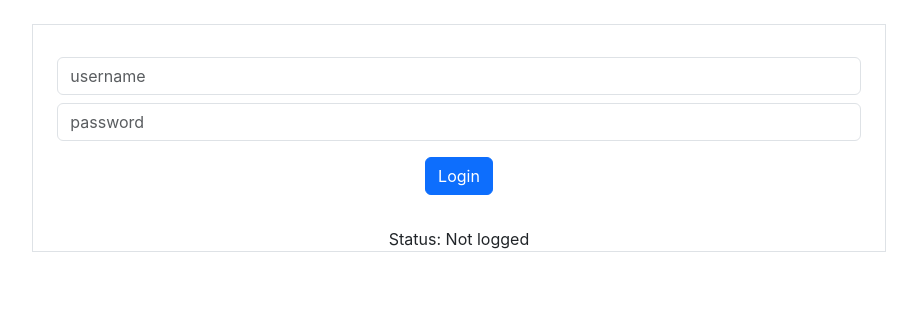
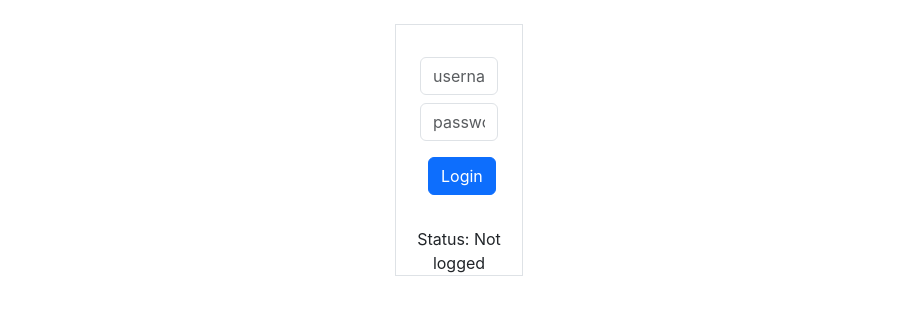
Before and after one commit to teroshed/login_system_jwt, a React app in the folder client/: page / in a window 1280 px wide. Shown: the whole page, without its empty margins (181-1098 px from the left). Built offline with nearby package versions, Linux system fonts and the light colour scheme.

Commit message:
Another commit
da

```diff
--- a/client/src/App.css
+++ b/client/src/App.css
@@ -5,3 +5,8 @@
 html, body {
   height: 100%;
 }
+
+.window
+{
+  max-width: 10%!important;
+}
--- a/client/src/Client.js
+++ b/client/src/Client.js
@@ -7,7 +7,7 @@ function Client() {
 
   return (
     <div className="App">
-      <div className="border col-8 mx-auto mt-4">
+      <div className="window border col-8 mx-auto mt-4">
         <TestPage/>
       </div>
     </div>
```
